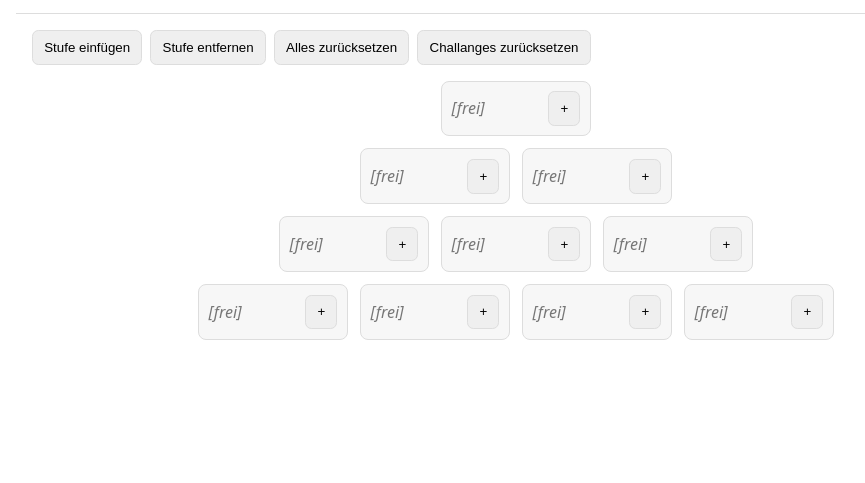
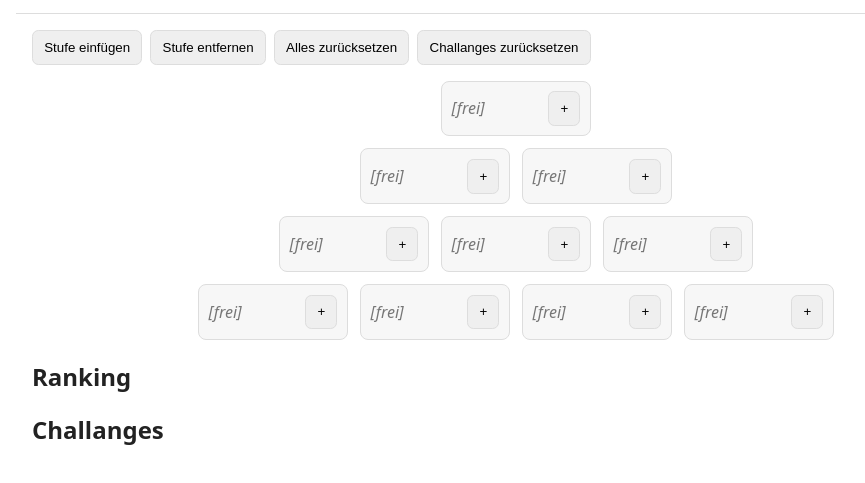
Before and after one commit to aweisser/tennis-ladder, a plain HTML site: page index.html in a window 1280 px wide. Shown: the part 81-564 px from the top of the page, without its empty margins (124-989 px from the left). Drawn offline with Linux system fonts and the light colour scheme.

Commit message:
Adds H2 for Ranking and Challanges

```diff
--- a/index.html
+++ b/index.html
@@ -21,7 +21,11 @@
   </div>
 
   <div id="pyramid" class="pyramid" aria-live="polite"></div>
+
+  <h2>Ranking</h2>
   <div id="ranking" class="ranking" aria-live="polite"></div>
+
+  <h2>Challanges</h2>
   <div id="challanges" class="challanges" aria-live="polite"></div>
 
 </main>
```
